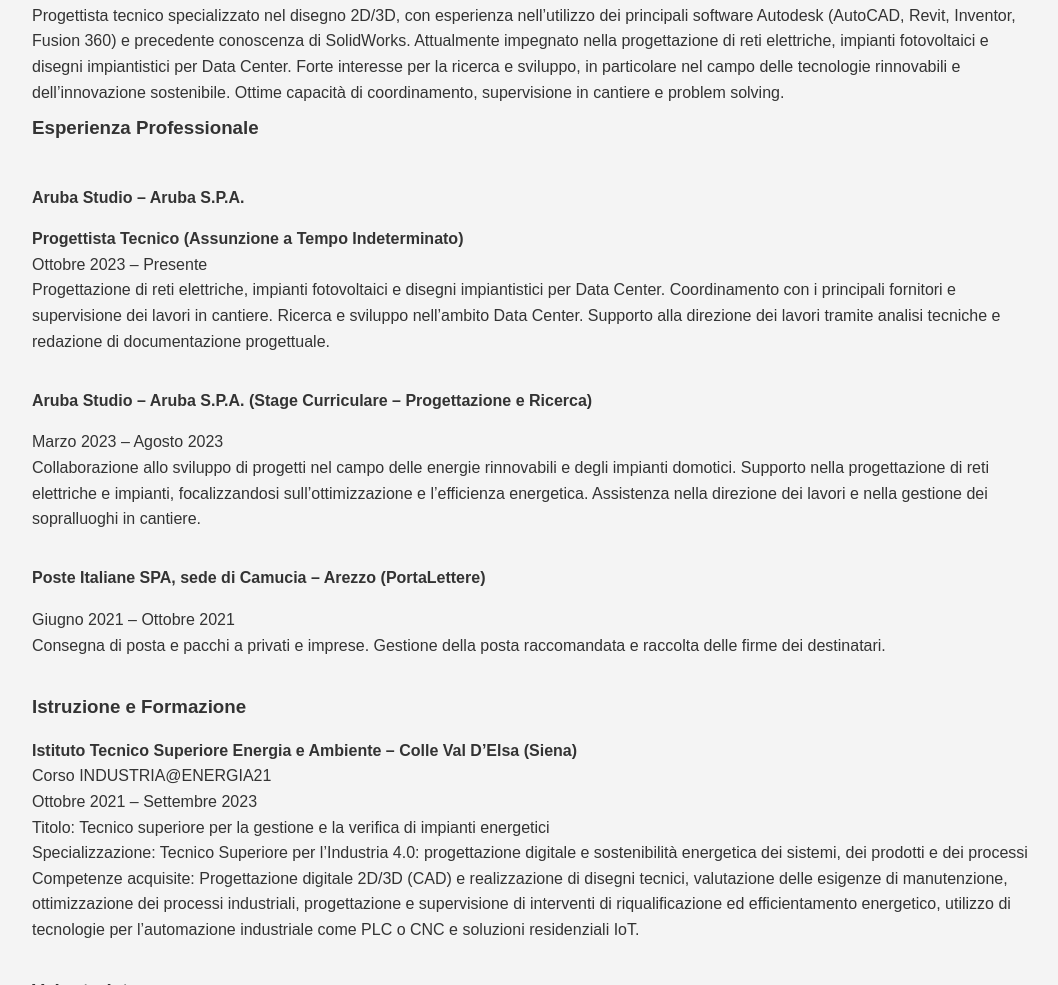
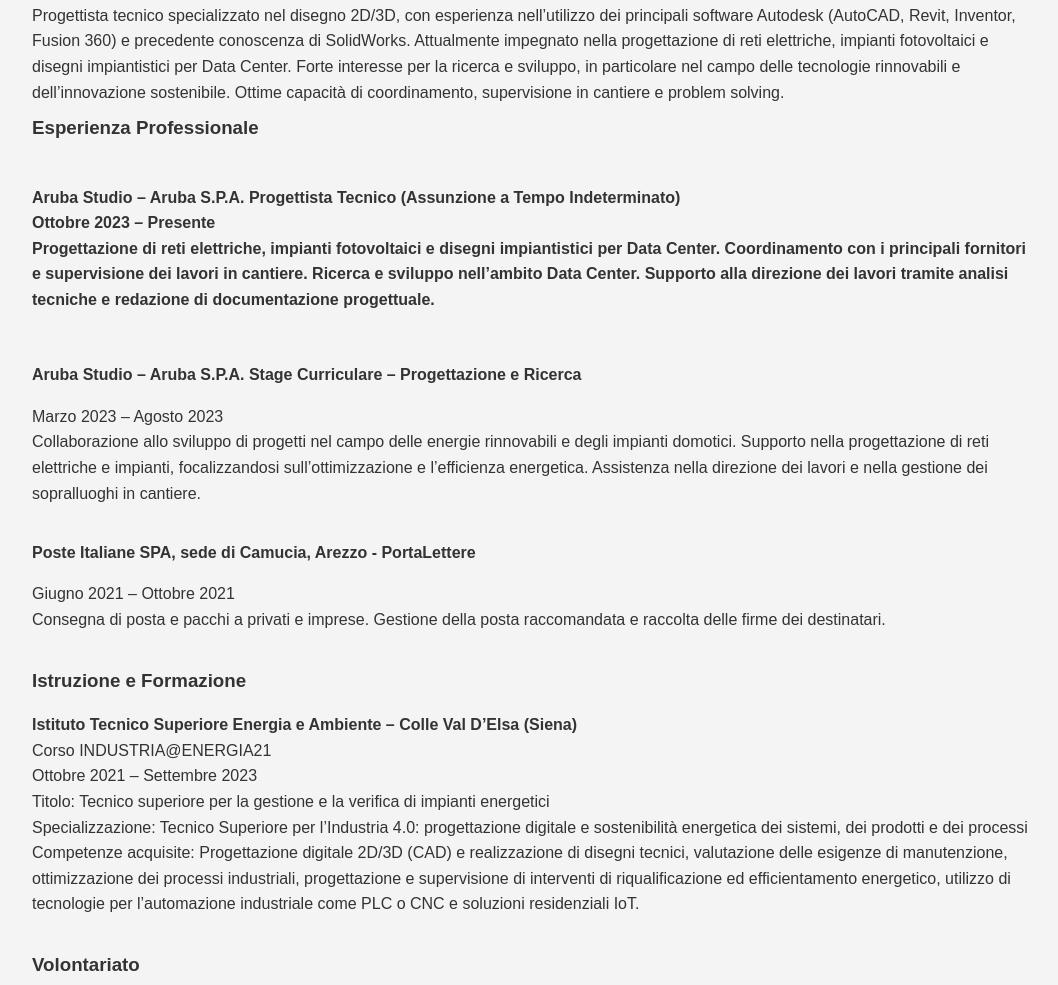
Before and after one commit to LRoghi/Portfolio-Lorenzo-Roghi, a plain HTML site: page index.html in a window 1280 px wide. Shown: the part 1772-2757 px from the top of the page, without its empty margins (108-1166 px from the left). Drawn offline with Linux system fonts and the light colour scheme.

Commit message:
Update index.html

```diff
--- a/index.html
+++ b/index.html
@@ -148,15 +148,15 @@
       <p>Progettista tecnico specializzato nel disegno 2D/3D, con esperienza nell’utilizzo dei principali software Autodesk (AutoCAD, Revit, Inventor, Fusion 360) e precedente conoscenza di SolidWorks. Attualmente impegnato nella progettazione di reti elettriche, impianti fotovoltaici e disegni impiantistici per Data Center. Forte interesse per la ricerca e sviluppo, in particolare nel campo delle tecnologie rinnovabili e dell’innovazione sostenibile. Ottime capacità di coordinamento, supervisione in cantiere e problem solving.</p>
 
       <h3>Esperienza Professionale</h3><br>
-      <h4>Aruba Studio – Aruba S.P.A.</h4><strong>Progettista Tecnico (Assunzione a Tempo Indeterminato)</strong><br>
+      <h4>Aruba Studio – Aruba S.P.A. Progettista Tecnico (Assunzione a Tempo Indeterminato)<br>
       <p>Ottobre 2023 – Presente<br>
       Progettazione di reti elettriche, impianti fotovoltaici e disegni impiantistici per Data Center. Coordinamento con i principali fornitori e supervisione dei lavori in cantiere. Ricerca e sviluppo nell’ambito Data Center. Supporto alla direzione dei lavori tramite analisi tecniche e redazione di documentazione progettuale.</p>
       <br>
-      <h4>Aruba Studio – Aruba S.P.A. (Stage Curriculare – Progettazione e Ricerca)</h4>
+      <h4>Aruba Studio – Aruba S.P.A. Stage Curriculare – Progettazione e Ricerca</h4>
       <p>Marzo 2023 – Agosto 2023<br>
       Collaborazione allo sviluppo di progetti nel campo delle energie rinnovabili e degli impianti domotici. Supporto nella progettazione di reti elettriche e impianti, focalizzandosi sull’ottimizzazione e l’efficienza energetica. Assistenza nella direzione dei lavori e nella gestione dei sopralluoghi in cantiere.</p>
       <br>
-      <h4>Poste Italiane SPA, sede di Camucia – Arezzo (PortaLettere)</h4>
+      <h4>Poste Italiane SPA, sede di Camucia, Arezzo - PortaLettere</h4>
       <p>Giugno 2021 – Ottobre 2021<br>
       Consegna di posta e pacchi a privati e imprese. Gestione della posta raccomandata e raccolta delle firme dei destinatari.</p>
       <br>
```
